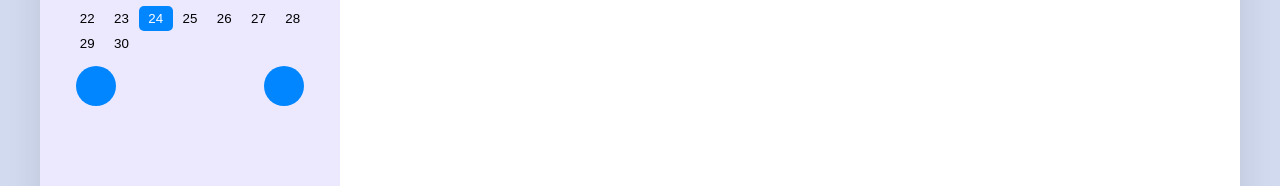
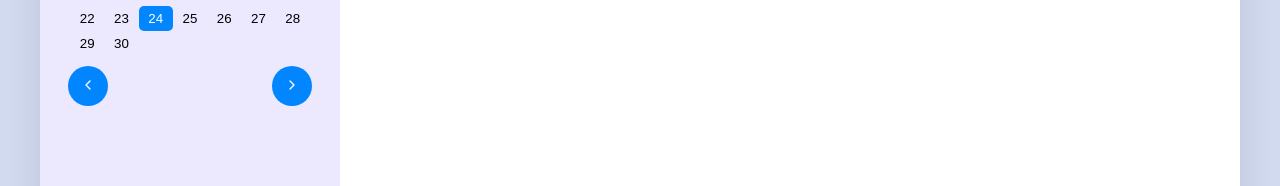
Before and after one commit to devleonardorabelo/reminder-calendar, a React (Create React App) app: page / in a window 1280 px wide. Shown: the part 408-594 px from the top of the page. Built offline with nearby package versions, Linux system fonts and the light colour scheme; what ts-dotenv would draw is missing.

Commit message:
feat: added button icons

```diff
--- a/src/components/Button/Circular/index.tsx
+++ b/src/components/Button/Circular/index.tsx
@@ -2,9 +2,9 @@ import React from 'react';
 import { TButton } from '../../../types';
 import './styles.css';
 
-const Circular = ({ onClick, icon }: TButton): JSX.Element => (
+const Circular = ({ onClick, children }: TButton): JSX.Element => (
   <button type="button" className="circularButton" onClick={onClick}>
-    <p>{icon}</p>
+    {children}
   </button>
 );
 
--- a/src/components/Button/Circular/styles.css
+++ b/src/components/Button/Circular/styles.css
@@ -8,4 +8,5 @@
   text-align: center;
   border-radius: 50%;
   border: 0;
+  outline: 0;
 }
--- a/src/components/Button/Rectangular/index.tsx
+++ b/src/components/Button/Rectangular/index.tsx
@@ -2,9 +2,9 @@ import React from 'react';
 import { TButton } from '../../../types';
 import './styles.css';
 
-const Rectangular = ({ onClick, title }: TButton): JSX.Element => (
+const Rectangular = ({ onClick, children }: TButton): JSX.Element => (
   <button type="button" className="rectangularButton" onClick={onClick}>
-    <p>{title}</p>
+    {children}
   </button>
 );
 
--- a/src/components/Weather/index.tsx
+++ b/src/components/Weather/index.tsx
@@ -21,6 +21,8 @@ const Weather = ({ weather, day, loading }: TWeatherProps): JSX.Element => {
     );
     setSelectedDate(selected);
   }, [day]);
+
+  localStorage.clear();
 
   const forecast = weather?.forecast?.forecastday[0];
   const currentWeather = weather?.current;
@@ -62,9 +64,9 @@ const Weather = ({ weather, day, loading }: TWeatherProps): JSX.Element => {
           <span className="maxMin">Previsão Indisponível</span>
         </div>
       )}
-      {+currentDate < +selectedDate && !forecast && (
+      {!currentWeather && (
         <div className="available align-center">
-          <span className="maxMin">Qual sua cidade?</span>
+          <span className="maxMin">Cidade não encontrada</span>
         </div>
       )}
     </div>
--- a/src/pages/Home/index.tsx
+++ b/src/pages/Home/index.tsx
@@ -1,5 +1,6 @@
 /* eslint-disable react-hooks/exhaustive-deps */
 import React, { FormEvent, useContext, useEffect, useState } from 'react';
+import { FiChevronLeft, FiChevronRight } from 'react-icons/fi';
 import CalendarContext from '../../contexts/calendar';
 import WeatherContext from '../../contexts/weather';
 
@@ -57,9 +58,13 @@ const App: React.FC = () => {
             selectedDay={selectedDay}
             selectDay={selectDay}
           />
-          <div className="space-between">
-            <CircularButton onClick={() => navigateBetweenDates(-1)} />
-            <CircularButton onClick={() => navigateBetweenDates(1)} />
+          <div className="space-between-buttons">
+            <CircularButton onClick={() => navigateBetweenDates(-1)}>
+              <FiChevronLeft size={16} color="#FFFFFF" />
+            </CircularButton>
+            <CircularButton onClick={() => navigateBetweenDates(1)}>
+              <FiChevronRight size={16} color="#FFFFFF" />
+            </CircularButton>
           </div>
         </div>
       </div>
--- a/src/styles.css
+++ b/src/styles.css
@@ -36,11 +36,11 @@ h1, h2, h3, h4 {
   height: 100%;
 }
 
-.space-between {
+.space-between-buttons {
   display: flex;
   flex-direction: row;
   justify-content: space-between;
-  padding: 0 16px
+  padding: 0 8px
 }
 
 *[class*="col"] {
--- a/src/types/index.ts
+++ b/src/types/index.ts
@@ -68,7 +68,6 @@ export type TWeatherProps = {
 };
 export type TButton = {
   onClick: () => void;
-  icon?: string;
-  title?: string;
+  children?: JSX.Element;
   disabled?: boolean;
 };
```
Also changed, not shown: 1 other file (tests, documents, lock files or other folders).
